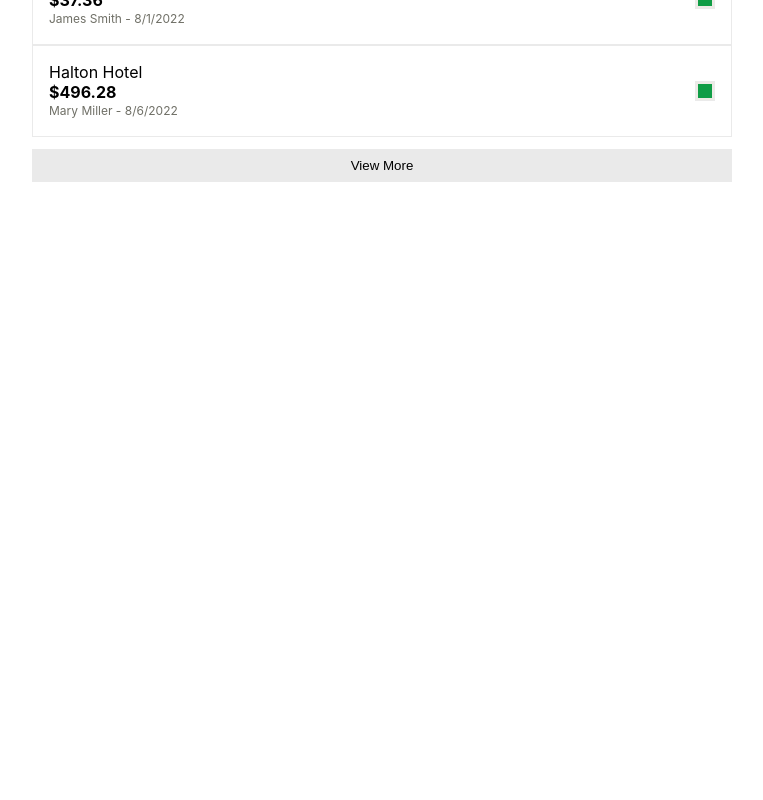
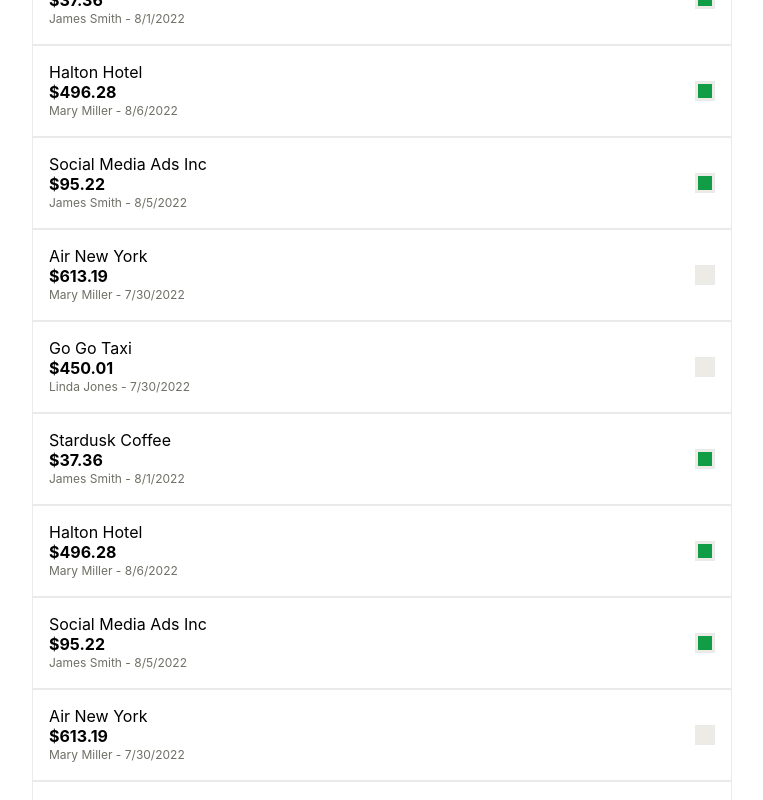
Before and after one commit to VivianDongChen/ramp-fe-challenge, a React (Create React App) app: page / in a window 1280 px wide. Shown: the part 1060-1860 px from the top of the page, without its empty margins (258-1021 px from the left). Before the commit the page ends 1306 px from the top, so only its background shows below. Built offline with nearby package versions, Linux system fonts and the light colour scheme.

Commit message:
add some logics to solve problem 7

```diff
--- a/src/App.tsx
+++ b/src/App.tsx
@@ -7,8 +7,19 @@
 import { useTransactionsByEmployee } from "./hooks/useTransactionsByEmployee"
 import { EMPTY_EMPLOYEE } from "./utils/constants"
 import { Employee } from "./utils/types"
+import { Transaction } from "./utils/types"
 
 export function App() {
+  const mergeTransactionsWithCache = (
+    transactions: Transaction[],
+    transactionCache: Record<string, boolean>
+  ): Transaction[] => {
+    return transactions.map((transaction: Transaction) => ({
+      ...transaction,
+      approved: transactionCache[transaction.id] ?? transaction.approved, // 优先使用缓存中的状态
+    }))
+  }
+
   const { data: employees, ...employeeUtils } = useEmployees()
   const { data: paginatedTransactions, ...paginatedTransactionsUtils } = usePaginatedTransactions()
   const { data: transactionsByEmployee, ...transactionsByEmployeeUtils } = useTransactionsByEmployee()
@@ -16,25 +27,56 @@
   const [selectedEmployee, setSelectedEmployee] = useState<Employee | null>(EMPTY_EMPLOYEE)
   const [isEmployeesLoading, setIsEmployeesLoading] = useState(false) // New state to track employees loading status
   const [isTransactionsLoading, setIsTransactionsLoading] = useState(false) // New state to track transactions loading status
+  const [transactionCache, setTransactionCache] = useState<Record<string, boolean>>({})
 
-  const transactions = useMemo(
-    () => paginatedTransactions?.data ?? transactionsByEmployee ?? null,
-    [paginatedTransactions, transactionsByEmployee]
-  )
+  // const transactions = useMemo(
+  //   () => paginatedTransactions?.data ?? transactionsByEmployee ?? null,
+  //   [paginatedTransactions, transactionsByEmployee]
+  // )
+
+  // UseMemo to always apply transactionCache to the displayed data
+  const transactions = useMemo(() => {
+    const rawTransactions = paginatedTransactions?.data ?? transactionsByEmployee ?? []
+    console.log("Merged Transactions:", rawTransactions)
+    return mergeTransactionsWithCache(rawTransactions, transactionCache)
+  }, [paginatedTransactions, transactionsByEmployee, transactionCache])
 
   const loadAllTransactions = useCallback(
     async (skipEmployeesLoading = false) => {
-      if (!skipEmployeesLoading) {
-        setIsEmployeesLoading(true) // Set loading state for employees
-        await employeeUtils.fetchAll() // Fetch all employees
-        setIsEmployeesLoading(false) // Employee data loading complete
+      try {
+        if (!skipEmployeesLoading) {
+          setIsEmployeesLoading(true)
+          await employeeUtils.fetchAll()
+          setIsEmployeesLoading(false)
+        }
+        setIsTransactionsLoading(true)
+
+        transactionsByEmployeeUtils.invalidateData()
+        const transactions = await paginatedTransactionsUtils.fetchAll()
+
+        const updatedTransactions = mergeTransactionsWithCache(transactions.data, transactionCache)
+
+        paginatedTransactionsUtils.setData(
+          {
+            ...paginatedTransactions,
+            data: updatedTransactions,
+            nextPage: paginatedTransactions?.nextPage ?? null,
+          },
+          true // append = true
+        )
+      } catch (error) {
+        console.error("Error loading transactions:", error)
+      } finally {
+        setIsTransactionsLoading(false) // 确保状态在所有情况下被重置
       }
-      setIsTransactionsLoading(true)
-      transactionsByEmployeeUtils.invalidateData()
-      await paginatedTransactionsUtils.fetchAll()
-      setIsTransactionsLoading(false)
     },
-    [employeeUtils, paginatedTransactionsUtils, transactionsByEmployeeUtils]
+    [
+      employeeUtils,
+      paginatedTransactionsUtils,
+      transactionsByEmployeeUtils,
+      transactionCache,
+      paginatedTransactions,
+    ]
   )
 
   const loadTransactionsByEmployee = useCallback(
@@ -44,18 +86,54 @@
         return
       }
       setIsTransactionsLoading(true)
-      paginatedTransactionsUtils.invalidateData()
-      await transactionsByEmployeeUtils.fetchById(employeeId)
-      setIsTransactionsLoading(false)
+      transactionsByEmployeeUtils.invalidateData()
+      try {
+        // 获取新的员工相关交易数据
+        const transactions = await transactionsByEmployeeUtils.fetchById(employeeId)
+
+        // 使用缓存合并交易数据
+        const updatedTransactions = mergeTransactionsWithCache(transactions ?? [], transactionCache)
+
+        // 更新员工相关交易数据
+        transactionsByEmployeeUtils.setData(updatedTransactions)
+      } catch (error) {
+        console.error("Error loading transactions by employee:", error)
+      } finally {
+        setIsTransactionsLoading(false)
+      }
     },
-    [paginatedTransactionsUtils, transactionsByEmployeeUtils]
+    [loadAllTransactions, paginatedTransactionsUtils, transactionsByEmployeeUtils, transactionCache]
+  )
+
+  const handleTransactionApproval = useCallback(
+    ({ transactionId, newValue }: { transactionId: string; newValue: boolean }) => {
+      setTransactionCache((prevCache) => ({
+        ...prevCache,
+        [transactionId]: newValue, // 更新缓存
+      }))
+      // 添加一个隐式的 Promise<void> 返回以匹配类型签名
+      return Promise.resolve()
+    },
+    []
   )
 
   useEffect(() => {
+    console.log("Employees:", employees)
+    console.log("Transactions By Employee:", transactionsByEmployee)
+    console.log("Paginated Transactions:", paginatedTransactions)
+    console.log("Selected Employee:", selectedEmployee)
     if (employees === null && !employeeUtils.loading) {
-      loadAllTransactions()
+      void loadAllTransactions()
     }
   }, [employeeUtils.loading, employees, loadAllTransactions])
+
+  if (
+    !employees ||
+    (selectedEmployee.id !== EMPTY_EMPLOYEE.id && !transactionsByEmployee) ||
+    !paginatedTransactions
+  ) {
+    return <div>Loading...</div>
+  }
 
   return (
     <Fragment>
@@ -86,7 +164,10 @@
         <div className="RampBreak--l" />
 
         <div className="RampGrid">
-          <Transactions transactions={transactions} />
+          <Transactions
+            transactions={transactions} // 使用 useMemo 处理后的 transactions
+            setTransactionApproval={handleTransactionApproval} // 传递函数
+          />
 
           {transactions !== null &&
             paginatedTransactions?.nextPage !== null &&
--- a/src/components/Transactions/types.ts
+++ b/src/components/Transactions/types.ts
@@ -6,7 +6,10 @@
   newValue: boolean
 }) => Promise<void>
 
-type TransactionsProps = { transactions: Transaction[] | null }
+type TransactionsProps = {
+  transactions: Transaction[] | null
+  setTransactionApproval: SetTransactionApprovalFunction // 添加此属性
+}
 
 type TransactionPaneProps = {
   transaction: Transaction
--- a/src/hooks/usePaginatedTransactions.ts
+++ b/src/hooks/usePaginatedTransactions.ts
@@ -1,15 +1,20 @@
 import { useCallback, useState } from "react"
 import { PaginatedRequestParams, PaginatedResponse, Transaction } from "../utils/types"
-import { PaginatedTransactionsResult } from "./types"
 import { useCustomFetch } from "./useCustomFetch"
 
-export function usePaginatedTransactions(): PaginatedTransactionsResult {
+export function usePaginatedTransactions(): {
+  data: PaginatedResponse<Transaction[]> | null
+  loading: boolean
+  fetchAll: () => Promise<PaginatedResponse<Transaction[]>>
+  invalidateData: () => void
+  setData: (newData: PaginatedResponse<Transaction[]>, append?: boolean) => void
+} {
   const { fetchWithCache, loading } = useCustomFetch()
   const [paginatedTransactions, setPaginatedTransactions] = useState<PaginatedResponse<
     Transaction[]
   > | null>(null)
 
-  const fetchAll = useCallback(async () => {
+  const fetchAll = useCallback(async (): Promise<PaginatedResponse<Transaction[]>> => {
     const response = await fetchWithCache<PaginatedResponse<Transaction[]>, PaginatedRequestParams>(
       "paginatedTransactions",
       {
@@ -33,11 +38,31 @@
         nextPage: response.nextPage,
       }
     })
+    return response ?? { data: [], nextPage: null } // 确保函数总是返回一个值
   }, [fetchWithCache, paginatedTransactions])
 
   const invalidateData = useCallback(() => {
     setPaginatedTransactions(null)
   }, [])
 
-  return { data: paginatedTransactions, loading, fetchAll, invalidateData }
+  // const setData = useCallback((newData: PaginatedResponse<Transaction[]>) => {
+  //   setPaginatedTransactions(newData)
+  // }, [])
+
+  const setData = useCallback((newData: PaginatedResponse<Transaction[]>, append = false) => {
+    setPaginatedTransactions((prev) => {
+      if (!append || prev === null) {
+        // 如果 append 为 false 或之前没有数据，直接替换
+        return newData
+      }
+
+      // 否则，将新数据追加到已有数据中
+      return {
+        ...newData, // 保留新数据中的其他属性（如 nextPage）
+        data: [...prev.data, ...newData.data], // 合并数据
+      }
+    })
+  }, [])
+
+  return { data: paginatedTransactions, loading, fetchAll, invalidateData, setData }
 }
--- a/src/hooks/useTransactionsByEmployee.ts
+++ b/src/hooks/useTransactionsByEmployee.ts
@@ -8,15 +8,19 @@
   const [transactionsByEmployee, setTransactionsByEmployee] = useState<Transaction[] | null>(null)
 
   const fetchById = useCallback(
-    async (employeeId: string) => {
-      const data = await fetchWithCache<Transaction[], RequestByEmployeeParams>(
-        "transactionsByEmployee",
-        {
-          employeeId,
-        }
-      )
-
-      setTransactionsByEmployee(data)
+    async (employeeId: string): Promise<void> => {
+      try {
+        const data = await fetchWithCache<Transaction[], RequestByEmployeeParams>(
+          "transactionsByEmployee",
+          {
+            employeeId, // 确保显式提供值
+          }
+        )
+        setTransactionsByEmployee(data ?? []) // 更新内部状态
+      } catch (error) {
+        console.error("Error fetching transactions by employee:", error)
+        setTransactionsByEmployee([]) // 确保状态更新，即使发生错误
+      }
     },
     [fetchWithCache]
   )
@@ -25,5 +29,10 @@
     setTransactionsByEmployee(null)
   }, [])
 
-  return { data: transactionsByEmployee, loading, fetchById, invalidateData }
+  // 添加 setData 方法
+  const setData = useCallback((newData: Transaction[]) => {
+    setTransactionsByEmployee(newData)
+  }, [])
+
+  return { data: transactionsByEmployee, loading, fetchById, invalidateData, setData }
 }
```
Also changed, not shown: src/hooks/types.ts (+10 -2 lines).
